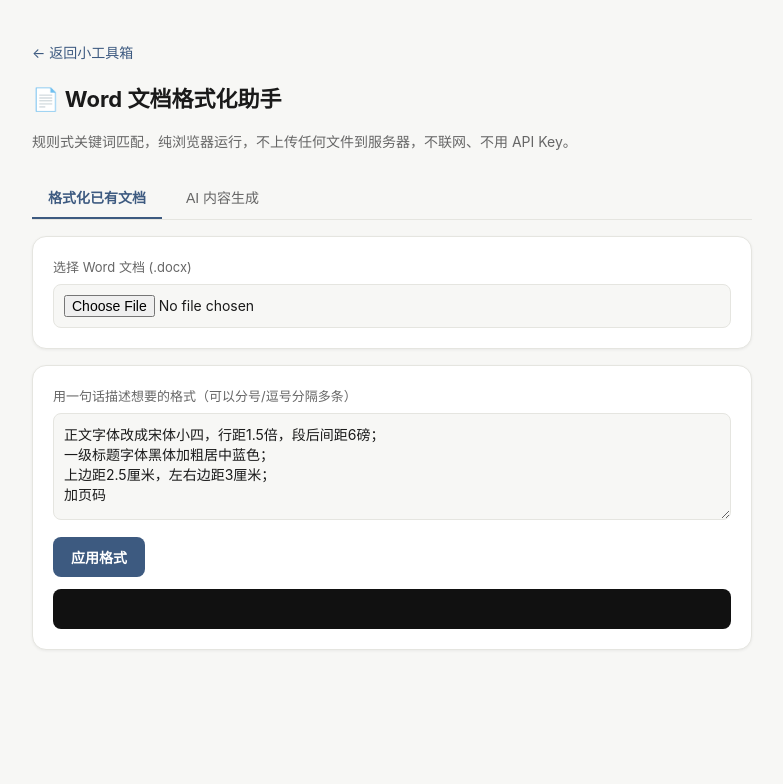
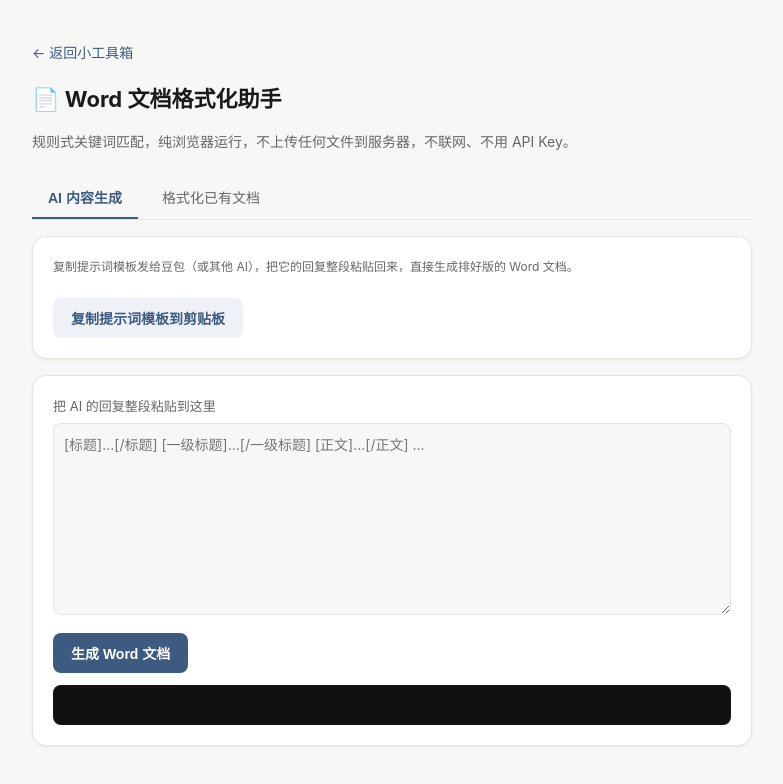
Before and after one commit to luciuscheng-ss/luciuscheng-ss.github.io, a plain HTML site: page word-formatter/index.html in a window 1280 px wide. Shown: the whole page, without its empty margins (248-1031 px from the left). Drawn offline with Linux system fonts and the light colour scheme.

Commit message:
Swap tab order: AI content generation first

```diff
--- a/word-formatter/index.html
+++ b/word-formatter/index.html
@@ -68,11 +68,24 @@
   <p class="sub">规则式关键词匹配，纯浏览器运行，不上传任何文件到服务器，不联网、不用 API Key。</p>
 
   <div class="tabs">
-    <button class="tab-btn active" data-tab="tab1">格式化已有文档</button>
-    <button class="tab-btn" data-tab="tab2">AI 内容生成</button>
+    <button class="tab-btn active" data-tab="tab2">AI 内容生成</button>
+    <button class="tab-btn" data-tab="tab1">格式化已有文档</button>
   </div>
 
-  <div id="tab1" class="panel active">
+  <div id="tab2" class="panel active">
+    <div class="card">
+      <p class="hint" style="margin-top:0">复制提示词模板发给豆包（或其他 AI），把它的回复整段粘贴回来，直接生成排好版的 Word 文档。</p>
+      <button class="btn secondary" id="copyPromptBtn">复制提示词模板到剪贴板</button>
+    </div>
+    <div class="card">
+      <label>把 AI 的回复整段粘贴到这里</label>
+      <textarea id="aiInputBox" rows="10" placeholder="[标题]...[/标题] [一级标题]...[/一级标题] [正文]...[/正文] ..."></textarea>
+      <button class="btn" id="generateBtn">生成 Word 文档</button>
+      <div class="log" id="log2"></div>
+    </div>
+  </div>
+
+  <div id="tab1" class="panel">
     <div class="card">
       <label>选择 Word 文档 (.docx)</label>
       <input type="file" id="fileInput" accept=".docx">
@@ -85,19 +98,6 @@
 加页码</textarea>
       <button class="btn" id="applyBtn">应用格式</button>
       <div class="log" id="log1"></div>
-    </div>
-  </div>
-
-  <div id="tab2" class="panel">
-    <div class="card">
-      <p class="hint" style="margin-top:0">复制提示词模板发给豆包（或其他 AI），把它的回复整段粘贴回来，直接生成排好版的 Word 文档。</p>
-      <button class="btn secondary" id="copyPromptBtn">复制提示词模板到剪贴板</button>
-    </div>
-    <div class="card">
-      <label>把 AI 的回复整段粘贴到这里</label>
-      <textarea id="aiInputBox" rows="10" placeholder="[标题]...[/标题] [一级标题]...[/一级标题] [正文]...[/正文] ..."></textarea>
-      <button class="btn" id="generateBtn">生成 Word 文档</button>
-      <div class="log" id="log2"></div>
     </div>
   </div>
 </div>
```
